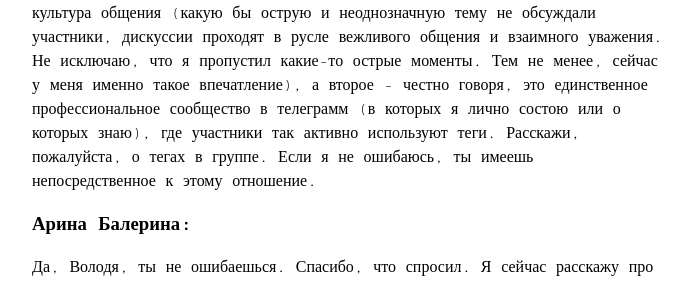
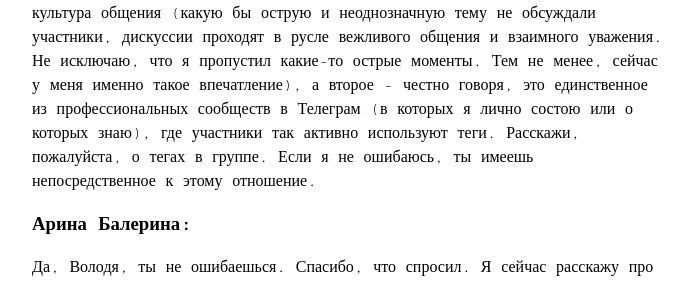
Before and after one commit to techwritex/techcommpod, a Jekyll site: the page built from _posts/2023-12-28-vypusk-12-beseda-s-arinoj-ballerinoj.md, in a window 1280 px wide and 900 px high, scrolled down 2967 px. Shown: the part 279-560 px from the top of the window, without its empty margins (292-983 px from the left). Built offline with Jekyll 4.4.1, drawn with Linux system fonts in a browser that asks for light colours; some of the changed text lies outside the part shown.

Commit message:
techcommpod-1.7.6-episode-12-some-fixes-6

```diff
--- a/_posts/2023-12-28-vypusk-12-beseda-s-arinoj-ballerinoj.md
+++ b/_posts/2023-12-28-vypusk-12-beseda-s-arinoj-ballerinoj.md
@@ -46,7 +46,7 @@ episode: "Выпуск #12. Беседа с Ариной Балериной"
 
 Арина была техническим писателем в СберТехе, Яндексе и руководила разработкой документации ВКонтакте.
 
-Арина очень хорошо известна в популярной и самой большой в России телеграмм-группе для технических писателей, под ником Арина Балерина.
+Арина очень хорошо известна в популярной и самой большой в России телеграм-группе для технических писателей, под ником Арина Балерина.
 
 И наконец, Арина - просто замечательный собеседник. Мне было бесконечно приятно общаться с ней не только во время записи беседы, но и в процессе подготовки.
 
@@ -83,7 +83,7 @@ episode: "Выпуск #12. Беседа с Ариной Балериной"
 ### Владимир Юсупов:
 Арина, я вначале упомянул, что ты являешься администратором крупнейшего в России сообщества технических писателей. Я говорю про телеграм-группу “Технические писатели”. Не так давно я к ней присоединился. Периодически просматриваю сообщения и обсуждения.
 
-Ты знаешь, в глаза бросились две вещи: первое, на что я обратил внимание - культура общения (какую бы острую и неоднозначную тему не обсуждали участники, дискуссии проходят в русле вежливого общения и взаимного уважения. Не исключаю, что я пропустил какие-то острые моменты. Тем не менее, сейчас у меня именно такое впечатление), а второе - честно говоря, это единственное профессиональное сообщество в телеграмм (в которых я лично состою или о которых знаю), где участники так активно используют теги. Расскажи, пожалуйста, о тегах в группе. Если я не ошибаюсь, ты имеешь непосредственное к этому отношение.
+Ты знаешь, в глаза бросились две вещи: первое, на что я обратил внимание - культура общения (какую бы острую и неоднозначную тему не обсуждали участники, дискуссии проходят в русле вежливого общения и взаимного уважения. Не исключаю, что я пропустил какие-то острые моменты. Тем не менее, сейчас у меня именно такое впечатление), а второе - честно говоря, это единственное из профессиональных сообществ в Телеграм (в которых я лично состою или о которых знаю), где участники так активно используют теги. Расскажи, пожалуйста, о тегах в группе. Если я не ошибаюсь, ты имеешь непосредственное к этому отношение.
 
 ### Арина Балерина:
 Да, Володя, ты не ошибаешься. Спасибо, что спросил. Я сейчас расскажу про теги, но начну с культуры общения.
```
